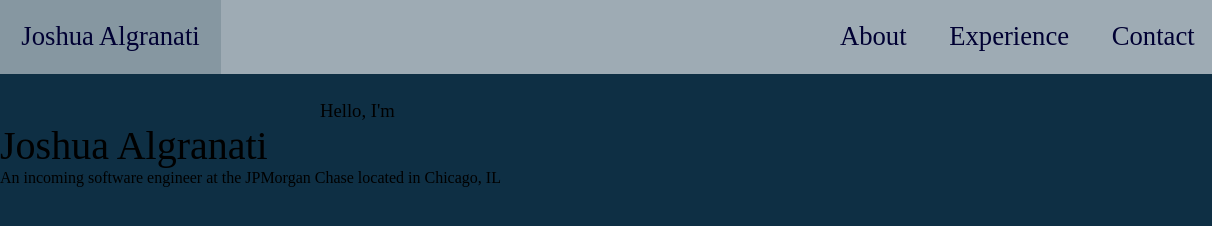
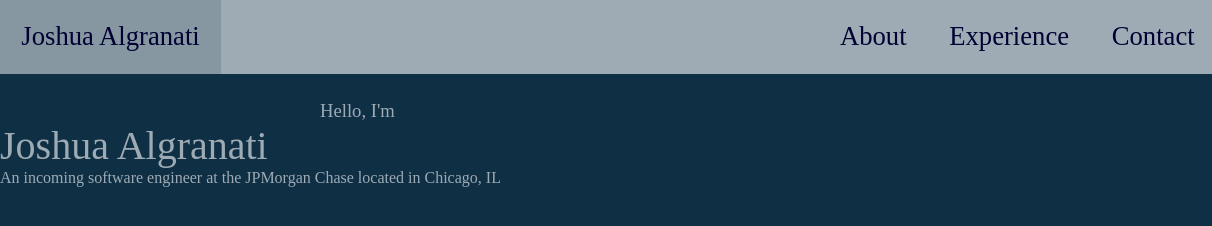
Before and after one commit to joshalgranati/joshalgranati.github.io, a website: page index.html in a window 1280 px wide. Shown: the full height of the page, 0-1212 px from the left. Drawn offline with Linux system fonts and the light colour scheme.

Commit message:
forgot color

```diff
--- a/css/style.css
+++ b/css/style.css
@@ -12,6 +12,7 @@ div.header{
 
 div.content{
     margin-top: 75pt;
+    color: #9eabb4;
 }
 
 div.content-text{
```
